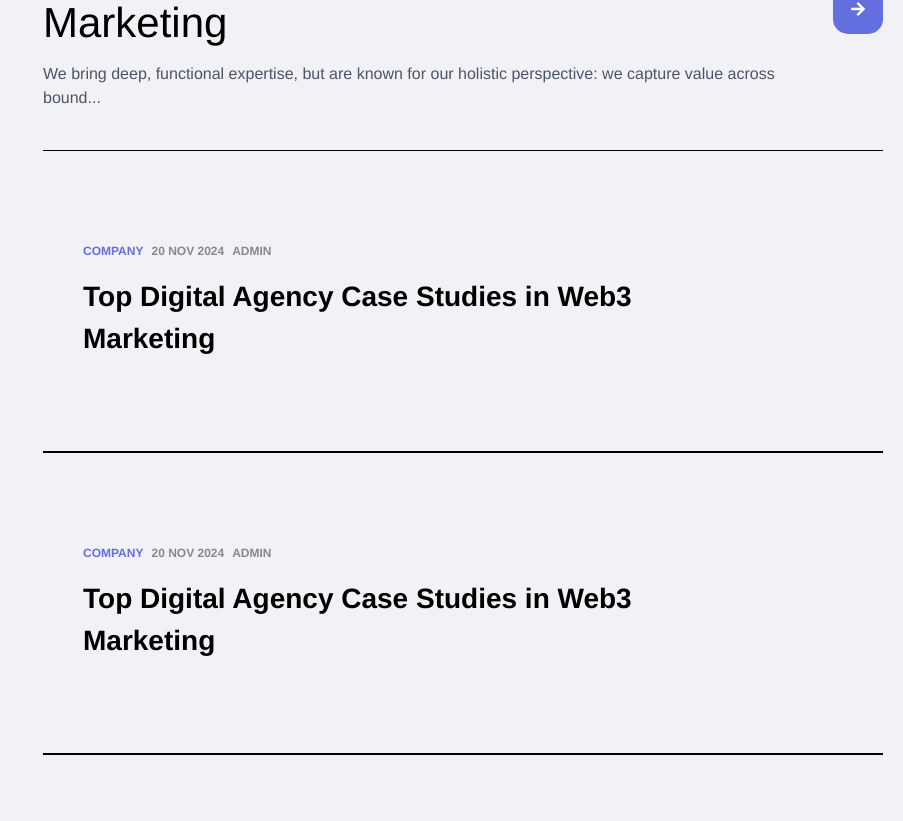
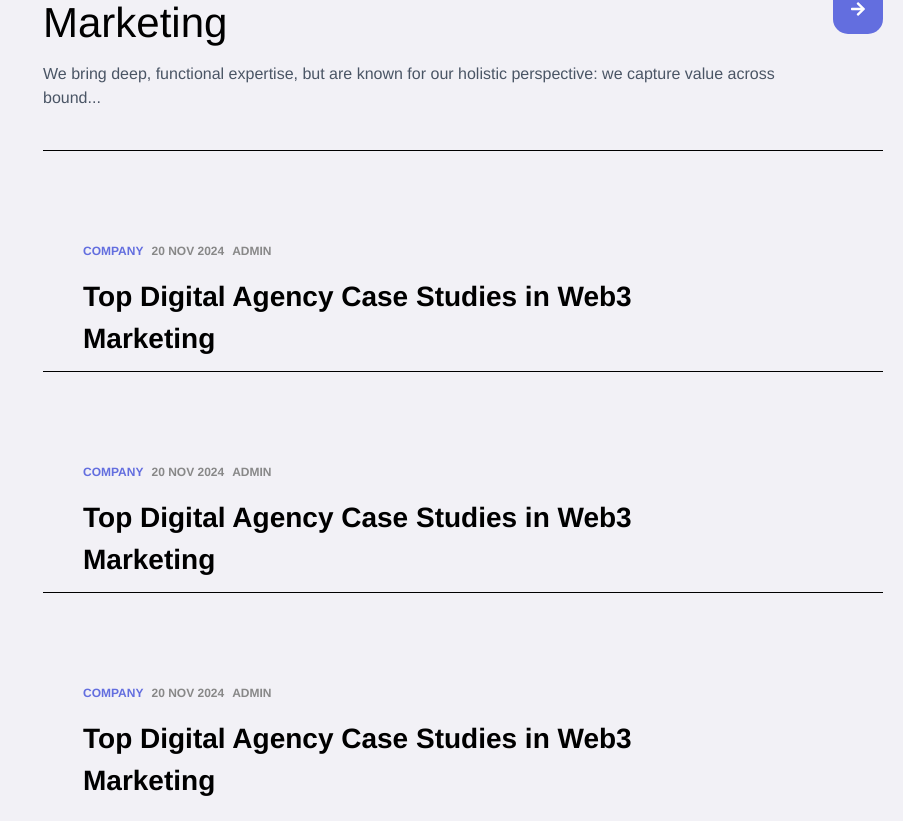
Before and after one commit to naimur-reza/diteck-frontend, a Next.js app: page / in a window 1280 px wide. Shown: the part 5519-6340 px from the top of the page, without its empty margins (377-1280 px from the left). Built offline with nearby package versions, Linux system fonts and the light colour scheme; grey boxes are pictures that could not be loaded; a web font is replaced by a local one.

Commit message:
animation added in recent post and its btn

```diff
--- a/src/app/(withMainLayout)/home/_components/RecentPosts/RecentPost.tsx
+++ b/src/app/(withMainLayout)/home/_components/RecentPosts/RecentPost.tsx
@@ -15,7 +15,7 @@ const RecentPost = () => {
         <div></div>
         <div>
           <HeaderPost post={recentPosts[0]} />
-          <div>
+          <div className="mb-[100px]">
             {recentPosts?.map((post, idx) => (
               <SinglePost key={idx} post={post} />
             ))}
--- a/src/app/(withMainLayout)/home/_components/RecentPosts/SinglePost.tsx
+++ b/src/app/(withMainLayout)/home/_components/RecentPosts/SinglePost.tsx
@@ -15,8 +15,8 @@ interface IPost {
 const SinglePost = ({ post }: { post: IPost }) => {
   const { category, date, author, title, img } = post;
   return (
-    <div className="flex items-center gap-10 border-y first:border-t-0 last:border-b-0 border-y-black py-10 relative group transition-all duration-600">
-      <div className="relative min-w-[220] h-[220px] rounded-[20px]">
+    <div className="flex items-center gap-10 border-t first:border-t-0 last:border-b border-y-black py-10 bg-[#F2F1F6] relative group transition-all duration-600 -mb-[80px] hover:mb-[0px]">
+      <div className="relative min-w-[220] h-[220px] rounded-[20px]  transition-all duration-600">
         <Image
           src={img}
           alt={title}
```
